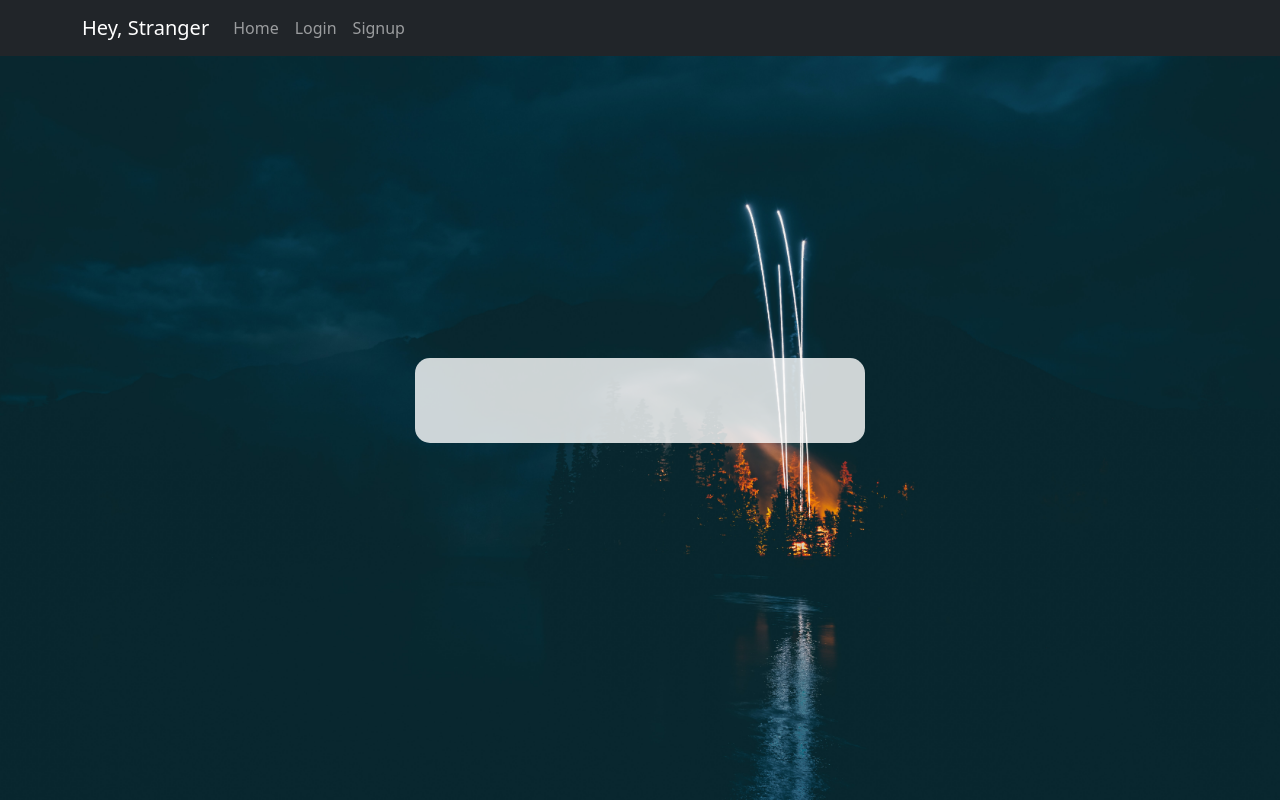
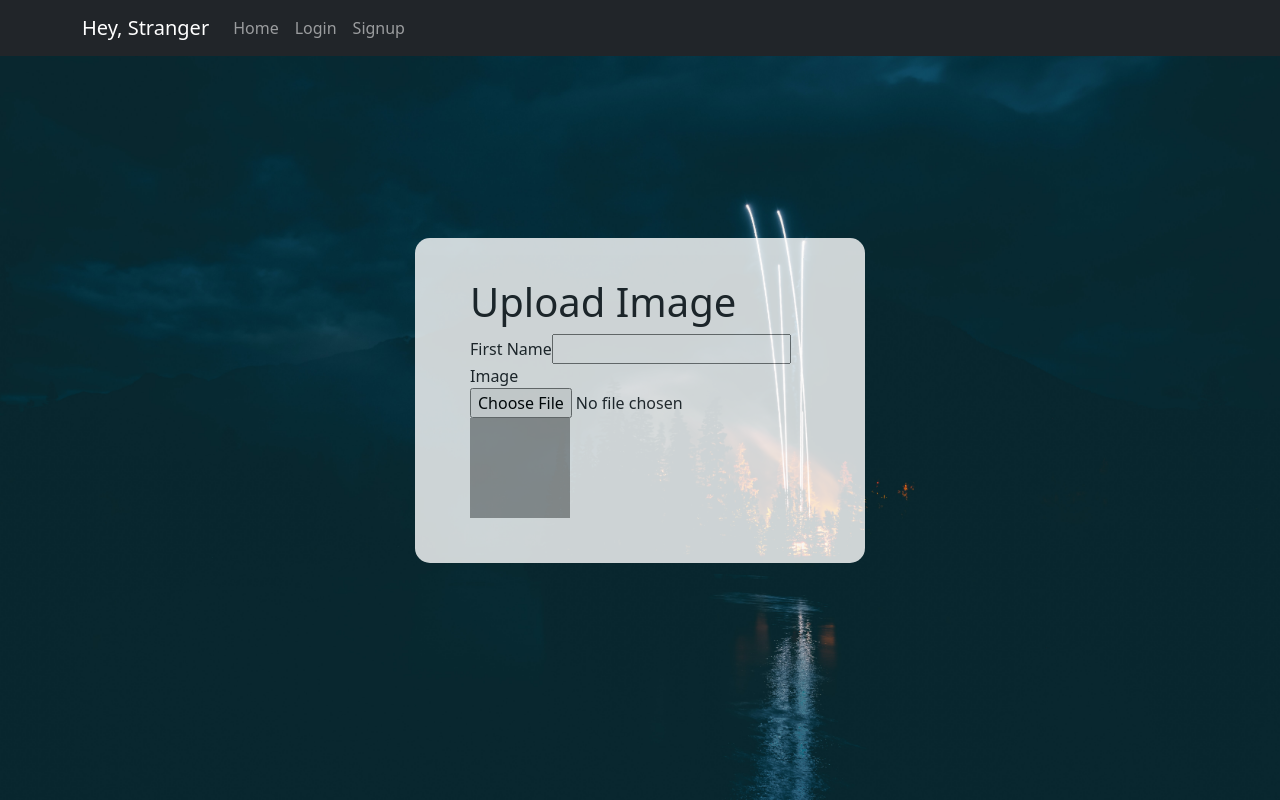
Before and after one commit to berrybab6/Stranger_Frontend, a React (Create React App) app: page / in a window 1280 px wide. Built offline with nearby package versions, Linux system fonts and the light colour scheme; grey boxes are pictures that could not be loaded.

Commit message:
fileuploadPage

```diff
--- a/package.json
+++ b/package.json
@@ -14,6 +14,7 @@
     "babel-preset-react": "^6.24.1",
     "bootstrap": "^5.1.3",
     "graphql": "^15.6.1",
+    "graphql-upload": "^12.0.0",
     "hoist-non-react-statics": "^3.3.2",
     "mdb-ui-kit": "^3.9.0",
     "mdbootstrap": "^4.20.0",
--- a/src/App.js
+++ b/src/App.js
@@ -16,28 +16,6 @@ import SideNavPage from './common/sideNavber';
 import Sidebar from './common/navComp/sidebar';
 import NaVItem from './common/navComp/navitem';
 
-
-function Routes(){
-  return (
-
-
-    <Router>
-    <div className="App">
-       {/* <Navbarr /> */}
-      <div className="auth-wrapper">
-        <div className="auth-inner">
-          <Switch>
-            <Route exact path='/' component={HomeScreen} />
-            <Route path='/home' component={HomeScreen} />
-            <Route path="/sign-in" component={Login} />
-            <Route path="/sign-up" component={Signup} />
-            <Route path="/forgot" component={Forgot}/>
-          </Switch>
-        </div>
-      </div>
-    </div></Router>
-  );
-}
 
 function App() {
   const [isAuthenticated, userHasAuthenticated] = useState(false);
--- a/src/Auth/Screen/login.components.js
+++ b/src/Auth/Screen/login.components.js
@@ -1,19 +1,22 @@
-import gql from "graphql-tag";
-import React, {Component, useState} from "react";
+import React, { useState} from "react";
 // import { useState } from "react";
 // import '../../index.css';
-import { Link, useHistory } from 'react-router-dom';
+import { useHistory } from 'react-router-dom'; // version 5.2.0
+
+// import { Link, useHistory } from 'react-router-dom';
 import { useMutation } from "@apollo/client";
+import gql from "graphql-tag";
+
 import { AUTH_TOKEN, EMAIL } from "../../common/constants";
 import { useAppContext } from "../../common/contextLib";
 
 const Login = () => {
-    const { userHasAuthenticated} = useAppContext();
 
-    const history = useHistory();
     const [password, setPassword] = useState("");
     const [username, setUsername] = useState("");
     const [error, setError] = useState(null);
+    const { userHasAuthenticated} = useAppContext();
+    const history = useHistory();
 
 
     const loginMutation = gql`
@@ -62,6 +65,8 @@ const Login = () => {
 
     });
         return (
+                // const { userHasAuthenticated} = useAppContext();
+
             <form  onSubmit={e => {
                 e.preventDefault();
                 if(username == ""||password ==""){
--- /dev/null
+++ b/src/Auth/fileUploads/filepage.js
@@ -0,0 +1,40 @@
+import React, {useState} from 'react';
+import "./imageUpload.css"
+const FilePage=()=>{
+    const [image, setImage] = useState("hey");
+    const [url, setUrl] = useState("");
+    const imageHandler =(e)=>{
+        const reader = new FileReader();
+        reader.onload =()=>{
+            if(reader.readyState==2){
+                setImage(reader.result);
+                setUrl(e.target.files[0])
+                // console.log(reader.result);
+            }
+        }
+        reader.readAsDataURL(e.target.files[0]);
+        console.log(e.target.files[0])
+    }
+    return(
+        <div>
+            <div>
+                <h1>Upload Image</h1>
+            </div>
+            <div>
+                <label>First Name
+                <input type="text"/></label>
+            </div>
+            <div>
+                <label>
+                    Image
+                    <input type="file" id = "input" accept="image/*" onChange={imageHandler}></input>
+                </label>
+            </div>
+            <div className="imageDisp">
+                <img src={image}></img>
+            </div>
+            {/* <h3>{url}</h3> */}
+        </div>
+    );
+}
+export default FilePage;
--- /dev/null
+++ b/src/Auth/fileUploads/imageUpload.css
@@ -0,0 +1,9 @@
+.imageDisp{
+    height: 100px;
+    width: 100px;
+}
+
+.imageDisp img{
+    width: 100px;
+    height: 100px;
+}
--- a/src/common/contextLib.js
+++ b/src/common/contextLib.js
@@ -3,6 +3,12 @@ import { createContext } from "react";
 
 export const AppContext = createContext(null);
 
+// export function useAppContext(){
+//     return useContext(AppContext);
+
+// }
+
 export function useAppContext(){
     return useContext(AppContext);
+
 }
--- a/src/home/Screen/home.components.js
+++ b/src/home/Screen/home.components.js
@@ -1,18 +1,26 @@
-import React, {Component} from "react";
+import React, {Component, useState} from "react";
+import FilePage from "../../Auth/fileUploads/filepage";
 import { AUTH_TOKEN, EMAIL } from "../../common/constants";
 const HomeScreen =()=> {
     // const auth_token = "";
    const auth_token =  localStorage.getItem(AUTH_TOKEN);
     const email = localStorage.getItem(EMAIL);
-        if(auth_token!=""){
-        return(
-            <div>
-                <div class="d-flex justify-content-center">{email}</div></div>
-        );
-    }else{
-        return(<div>
-            <div class="d-flex justify-content-center">Welcome</div></div>);
-    }
+    //     if(auth_token!=""){
+    //     return(
+    //         <div>
+
+    //             <div class="d-flex justify-content-center">{email}</div></div>
+    //     );
+    // }else{
+    //     return(<div>
+    //         {/* <FilePage /> */}
+    //         <div class="d-flex justify-content-center">Welcome</div></div>);
+    // }
+    return(
+    <div class="d-flex justify-content-center">
+        <FilePage />
+    </div>
+    );
 
 
 
```
Also changed, not shown: src/Auth/Screen/fileUploads.js (added, +18 -0 lines), src/Auth/fileUploads/resolver.js (added), 2 other files (tests, documents, lock files or other folders).
